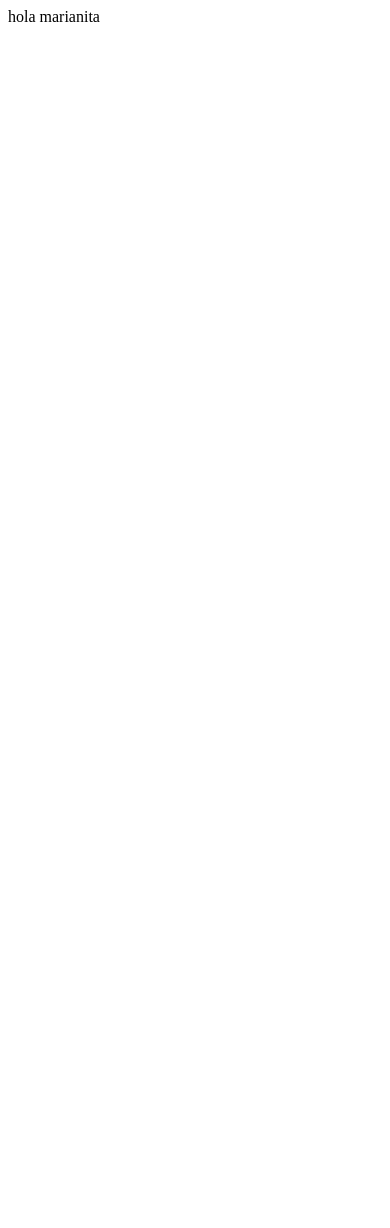
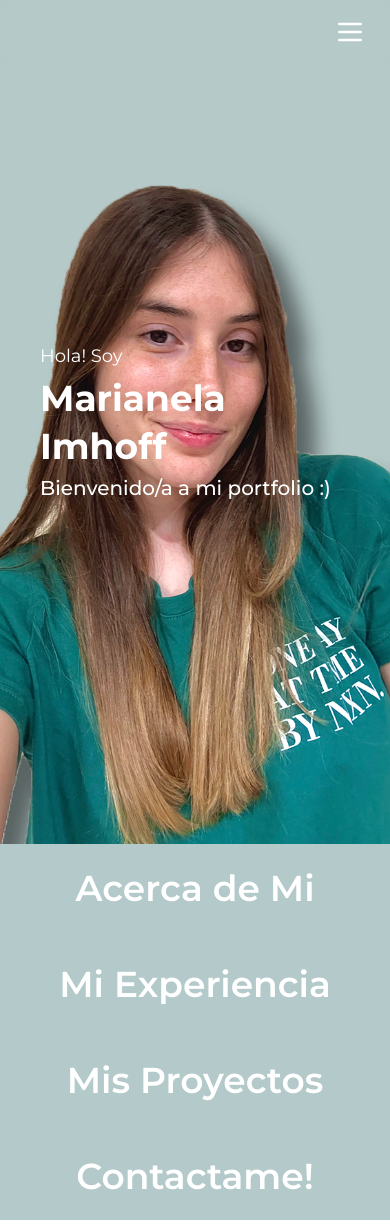
Before and after one commit to marianelaimhoff/portfolio-MI, a Next.js app: page / in a window 390 px wide. Before the commit the page ends 844 px from the top, so only its background shows below. Built offline with nearby package versions, Linux system fonts and the light colour scheme.

Commit message:
hero y navbar listo

```diff
--- a/package.json
+++ b/package.json
@@ -15,13 +15,15 @@
   },
   "devDependencies": {
     "@eslint/eslintrc": "^3",
-    "@tailwindcss/postcss": "^4",
+    "@tailwindcss/postcss": "^4.1.15",
     "@types/node": "^20",
     "@types/react": "^19",
     "@types/react-dom": "^19",
+    "autoprefixer": "^10.4.21",
     "eslint": "^9",
     "eslint-config-next": "15.4.7",
-    "tailwindcss": "^4",
+    "postcss": "^8.5.6",
+    "tailwindcss": "^4.1.15",
     "typescript": "^5"
   }
 }
--- a/src/app/globals.css
+++ b/src/app/globals.css
@@ -0,0 +1,6 @@
+@import url('https://fonts.googleapis.com/css2?family=Montserrat:wght@400;500;600;700&display=swap');
+@import "tailwindcss";
+
+html, body {
+  font-family: 'Montserrat', system-ui, -apple-system, BlinkMacSystemFont, 'Segoe UI', Roboto, sans-serif;
+}
--- a/src/app/layout.tsx
+++ b/src/app/layout.tsx
@@ -1,3 +1,12 @@
+import { Navbar } from "@/components/Navbar/Navbar"
+import { Metadata } from "next"
+import "./globals.css";
+
+export const metadata: Metadata = {
+  title: "Portafolio - Marianela",
+  description: "Desarrollo de mi portafolio personal",
+  }
+
 export default function RootLayout({
   children,
 }: {
@@ -5,7 +14,9 @@ export default function RootLayout({
 }) {
   return (
     <html lang="en">
-      <body>{children}</body>
+      <body>{children}
+        <Navbar />
+      </body>
     </html>
   )
 }
--- a/src/app/page.tsx
+++ b/src/app/page.tsx
@@ -1,7 +1,7 @@
-
+import Home from "@/components/Home/Home"
 function HomePortfolio() {
   return (
-    <div>hola marianita</div>
+    <Home />
   )
 }
 
--- a/src/components/Home/Home.tsx
+++ b/src/components/Home/Home.tsx
@@ -1,9 +1,52 @@
-
+import Image from "next/image";
 
 function Home() {
   return (
-    <div>Home</div>
-  )
+    <div className="relative w-full bg-[#B4C9C9]">
+      <section id="inicio" className="relative h-screen">
+        {/* Imagen de fondo */}
+        <Image
+          src="/marian.png"
+          alt="imagen marianela"
+          fill
+          className="object-cover"
+          priority
+        />
+
+        {/* Texto sobre la imagen */}
+        <div
+          className="
+          absolute inset-0 flex flex-col text-white px-10 md:px-20
+          justify-center md:justify-center md:items-start md:text-left
+          sm:justify-start sm:items-start sm:text-left sm:pt-6 sm:pl-6
+        "
+        >
+          <p className="text-lg md:text-xl font-light mb-2">Hola! Soy</p>
+          <h1 className="text-4xl md:text-6xl font-bold mb-2">Marianela</h1>
+          <h1 className="text-4xl md:text-6xl font-bold mb-2">Imhoff</h1>
+          <h2 className="text-xl md:text-2xl font-medium">
+            Bienvenido/a a mi portfolio :)
+          </h2>
+        </div>
+      </section>
+
+      <section id="acerca-de-mi" className="bg-[#B4C9C9]">
+        <h2 className="text-center text-4xl p-6 text-white md:text-4xl font-semibold mb-2">Acerca de Mi</h2>
+      </section>
+
+      <section id="experiencia" className="bg-[#B4C9C9]">
+        <h2 className="text-center text-4xl p-6 text-white md:text-4xl font-semibold mb-2">Mi Experiencia</h2>
+      </section>
+
+      <section id="proyectos" className="bg-[#B4C9C9]">
+        <h2 className="text-center text-4xl p-6 text-white md:text-4xl font-semibold mb-2">Mis Proyectos</h2>
+      </section>
+
+      <section id="contacto" className="bg-[#B4C9C9]">
+        <h2 className="text-center text-4xl p-6 text-white md:text-4xl font-semibold mb-2">Contactame!</h2>
+      </section>
+    </div>
+  );
 }
 
-export default Home
+export default Home;
--- a/src/components/Navbar/Navbar.tsx
+++ b/src/components/Navbar/Navbar.tsx
@@ -0,0 +1,61 @@
+"use client"
+import { useState } from "react";
+import Link from "next/link";
+
+export function Navbar() {
+  const [isOpen, setIsOpen] = useState(false);
+
+  const links = ["Inicio", "Acerca de Mi", "Experiencia", "Proyectos", "Contacto"];
+
+  return (
+    <nav className="fixed top-0 left-0 right-0 z-50 bg-transparent backdrop-blur-sm">
+      <div className="container mx-auto px-6 py-4 flex items-center justify-between">
+        {/* Logo vacío para mantener centrado */}
+        <div className="hidden md:block"></div>
+
+        {/* Links centrados */}
+        <div className="flex-1 flex justify-center">
+          <div
+            className={`flex items-center gap-8 md:flex ${
+              isOpen
+                ? "flex-col absolute top-full left-0 w-full bg-black/70 p-6 md:bg-transparent md:p-0 md:flex-row md:static"
+                : "hidden md:flex"
+            }`}
+          >
+            {links.map((item) => (
+              <Link
+                key={item}
+                href={`/${item.toLowerCase().replace(" ", "")}`}
+                className="relative text-white text-lg font-semibold transition-colors
+                  after:absolute after:bottom-0 after:left-0 after:h-[2px] after:w-0 after:bg-white after:transition-all hover:after:w-full"
+                onClick={() => setIsOpen(false)} // cierra menú en móvil al hacer click
+              >
+                {item}
+              </Link>
+            ))}
+          </div>
+        </div>
+
+        {/* Botón hamburguesa */}
+        <button
+          className="md:hidden text-white focus:outline-none"
+          onClick={() => setIsOpen(!isOpen)}
+        >
+          <svg
+            className="w-8 h-8"
+            fill="none"
+            stroke="currentColor"
+            viewBox="0 0 24 24"
+          >
+            <path
+              strokeLinecap="round"
+              strokeLinejoin="round"
+              strokeWidth={2}
+              d={isOpen ? "M6 18L18 6M6 6l12 12" : "M4 6h16M4 12h16M4 18h16"}
+            />
+          </svg>
+        </button>
+      </div>
+    </nav>
+  );
+}
```
Also changed, not shown: 1 other file (tests, documents, lock files or other folders).
